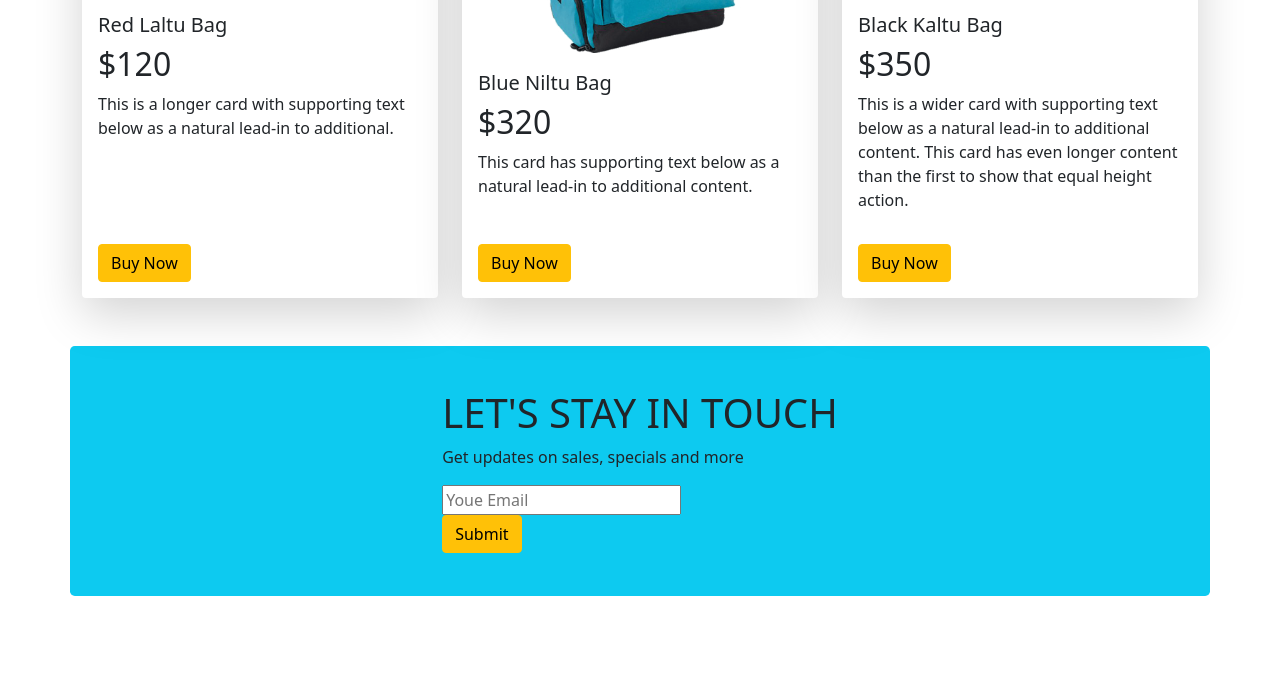
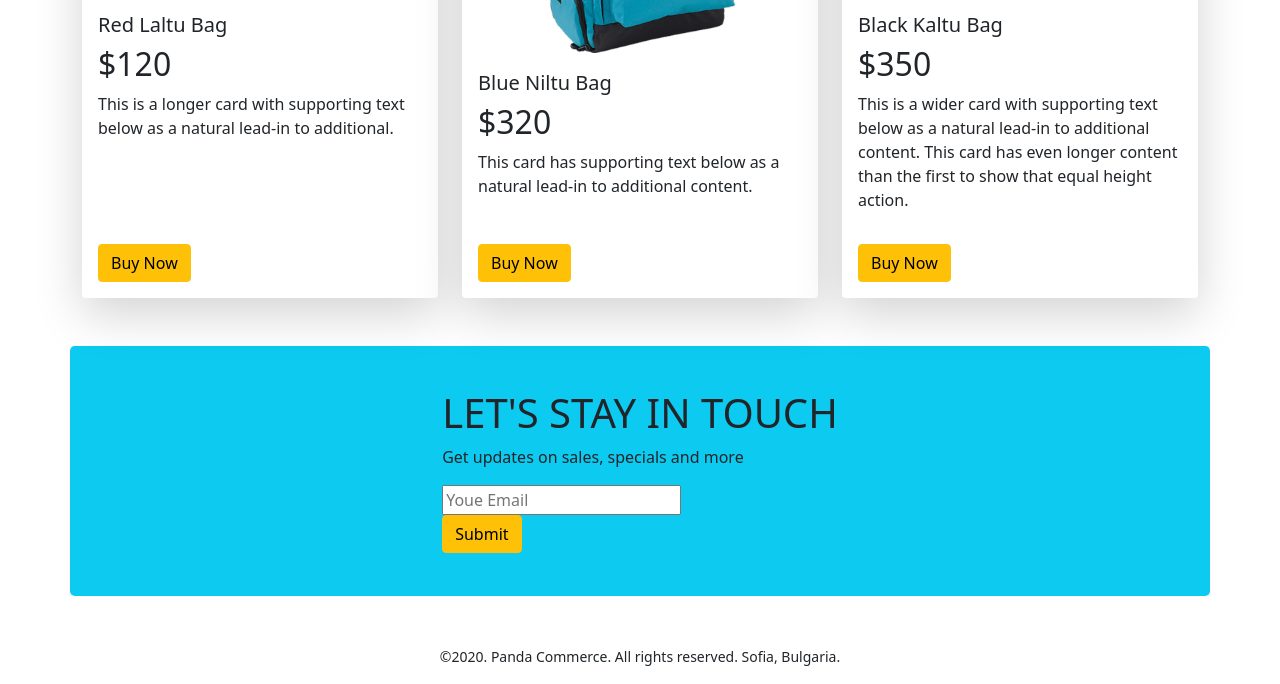
Before and after one commit to Khondoker-arpa/panda-commerce, a plain HTML site: page index.html in a window 1280 px wide. Shown: the part 1953-2637 px from the top of the page. Before the commit the page ends 2597 px from the top, so only its background shows below. Drawn offline with nearby package versions, Linux system fonts and the light colour scheme.

Commit message:
Footer added

```diff
--- a/index.html
+++ b/index.html
@@ -269,6 +269,16 @@
     <!-- Subscribe End -->
 </main>
     <!-- Main end -->
+    <!-- Footer Start -->
+    <footer >
+        <section class=" mt-5 text-center" >
+            <p>
+                <small>©2020. Panda Commerce. All rights reserved. Sofia, Bulgaria.</small>
+            </p>
+        </section>
+
+    </footer>
+    <!-- Footer End -->
     <!-- Bootstrap Script -->
     <script src="https://cdn.jsdelivr.net/npm/bootstrap@5.0.2/dist/js/bootstrap.bundle.min.js" integrity="sha384-MrcW6ZMFYlzcLA8Nl+NtUVF0sA7MsXsP1UyJoMp4YLEuNSfAP+JcXn/tWtIaxVXM" crossorigin="anonymous"></script>
 </body>
```
